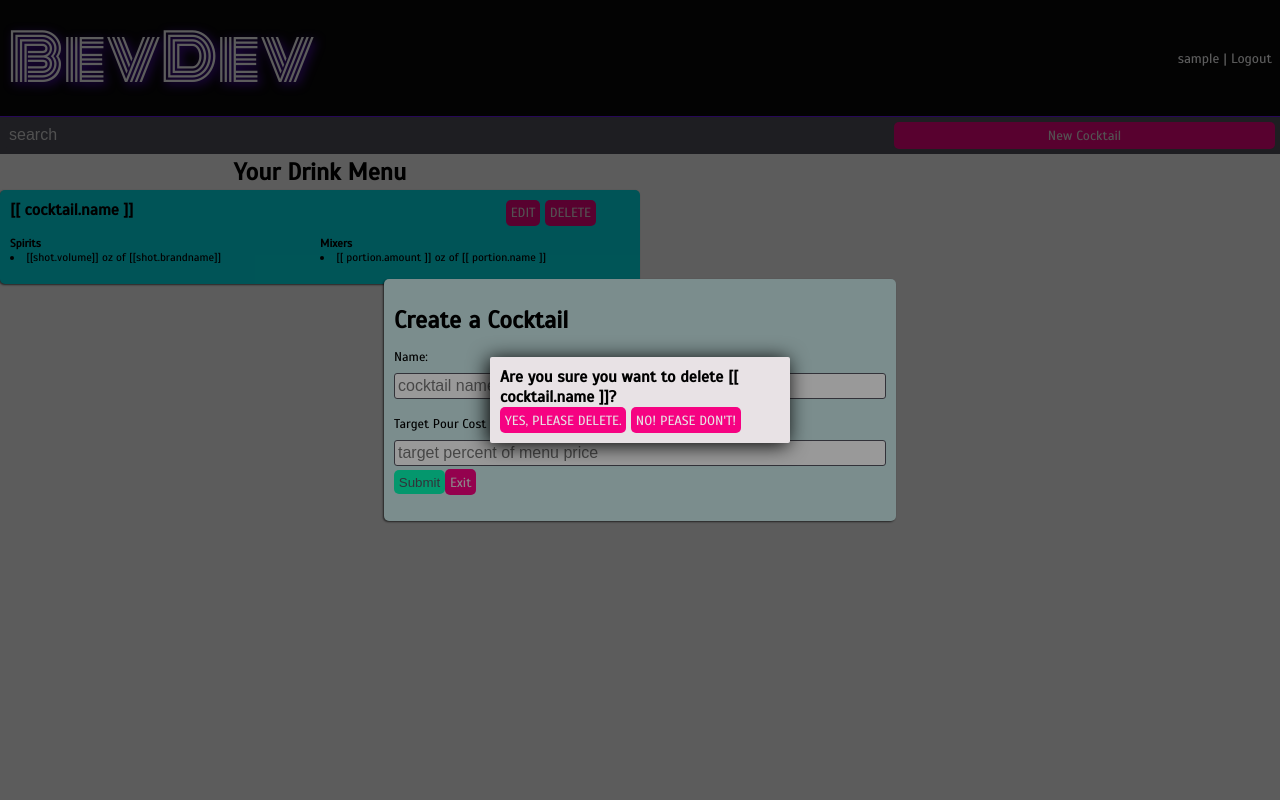
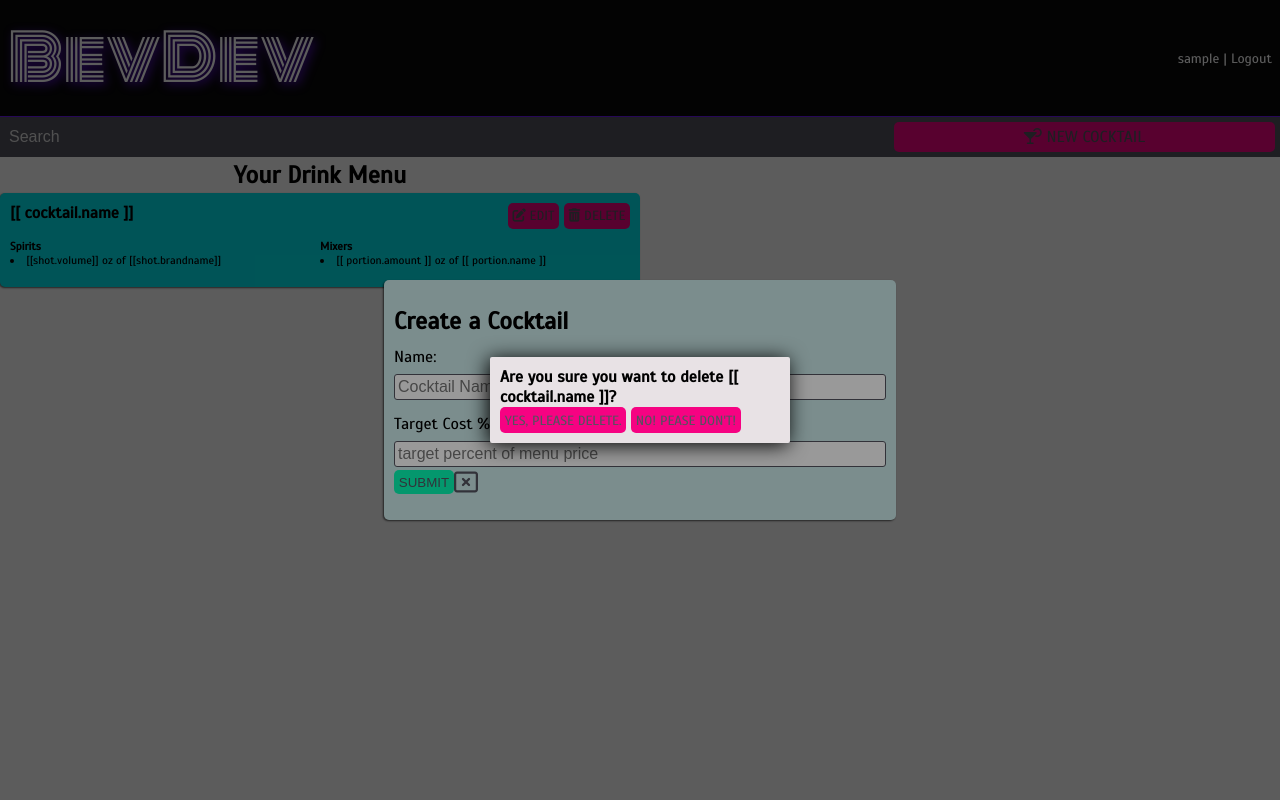
Before and after one commit to Momentum-Bev-Direct/Beverage-Director, a Django app: template templates/bevdir/home.html in a window 1280 px wide. Run offline with Django 3.2, Linux system fonts and the light colour scheme; the template is opened without the code that fills it, so the values that code supplies are empty; the visitor is signed in with stand-in values (Sample User, id 1); parts of the project's set-up code (start-up, migrations or seed data) failed here and were passed over; some libraries are stand-ins or nearby versions.

Commit message:
home page looking good

```diff
--- a/static/css/style.css
+++ b/static/css/style.css
@@ -180,7 +180,7 @@ form li {
     padding: 1rem;
     margin: 1.5rem;
     background-color: var(--highlight_blue);
-    font-family: var(--font_cursive_1);
+    font-family: var(--font_body);
     background-blend-mode: color;
     border-radius: 10px;
 }
@@ -289,7 +289,7 @@ form li {
 .btn {
     font-family: var(--font_body);
     background-color: var(--button_std);
-    color:var(--highlight_pink);
+    color:var(--stroke_lighter);
     padding: .3rem;
     border-radius: 5px;
     border: none;
@@ -365,13 +365,13 @@ form li {
 }
 
 .fa-window-close {
-    color: var(--button_std);
-    font-size: 2rem;
-    float: right;
+    color: var(--stroke_lighter);
+    font-size: 1.5rem;
+    float:right;
 }
 
 .fa-window-close:hover {
-    color: var(--stroke_lighter);
+    color: var(--stroke_dark);
 }
 
 .fa-plus-circle{
@@ -384,12 +384,12 @@ form li {
 .fa-plus-circle:hover {
     color:var(--stroke_lighter);
 }
-.far{
+/* .far{
     color:var(--stroke_dark);
     background-color: var(--button_std);
     padding: .3rem;
     border-radius: 5px;
-    box-shadow: -1px 1px 3px rgba(0, 0, 0);
+    box-shadow: -1px 1px 3px rgba(0, 0, 0); */
 }
 .fa-trash-alt:hover, .far:hover{
     color:var(--stroke_lighter);
--- a/templates/bevdir/drink_builder_edit.html
+++ b/templates/bevdir/drink_builder_edit.html
@@ -586,7 +586,7 @@ Drink Builder
             runningPrice += parseFloat(allPortions[i].amountCost)
           }
         }
-        this.totalPrice = runningPrice
+       this.totalPrice = runningPrice
       })
     }
   })
--- a/templates/bevdir/home.html
+++ b/templates/bevdir/home.html
@@ -31,9 +31,9 @@ BevDev Home
     </div>
   </header>
   <nav class="wide-100 dark-bg nav flex space-between pad-5">
-    <input type="text" v-model="search" placeholder="search"
+    <input type="text" v-model="search" placeholder="Search"
       class="wide-70 input-default dark-bg text-white lt-placeholder" />
-    <button class="btn wide-30" @click="createModalAction">New Cocktail</button>
+    <button class="btn wide-30 txt-1" @click="createModalAction"> <i class="fas fa-cocktail"> </i> NEW COCKTAIL</button>
   </nav>
 
   <!------NEW COCKTAIL MODAL------->
@@ -43,16 +43,17 @@ BevDev Home
         <form class="wide-100 flex flex-wrap flex-start align-center">
           <p class="wide-100 bold">Create a Cocktail</p>
           <div class="vert-padding-3 wide-100">
-            <label for="new-cocktail-name" class="label-default">Name:</label>
-            <input class="input-default" v-model="newCocktail.name" id="new-cocktail-name" placeholder="cocktail name" required>
+            <label for="new-cocktail-name" class="label-default txt-1">Name:</label>
+            <input class="input-default" v-model="newCocktail.name" id="new-cocktail-name" placeholder="Cocktail Name"
+              required>
           </div>
           <div class="vert-padding-3 wide-100">
-            <label class="label-default" for="new-cocktail-target">Target Pour Cost %:</label>
+            <label class="label-default txt-1" for="new-cocktail-target">Target Cost %:</label>
             <input class="input-default" v-model="newCocktail.target" type="new-cocktail-target" type="number" min="1"
               max="100" oninput="validity.valid||(value='')" placeholder="target percent of menu price" required>
           </div>
-          <button @click="submitNewCocktail" class="btn-alt">Submit</button>
-          <button @click="createModalAction" class="btn">Exit</button>
+          <button @click="submitNewCocktail" class="btn-alt">SUBMIT</button>
+          <i @click="createModalAction" class="far fa-window-close flex flex-end-self"></i>
         </form>
       </div>
     </div>
@@ -62,16 +63,16 @@ BevDev Home
       <div v-bind:id="cocktail.id" @click="modalAction(cocktail.id)"
         class="menu-item hover-blue-dark wide-100 flex-wrap default-shadow">
         <p class="bold wide-80">[[ cocktail.name ]]</p>
-        <div class="wide-20"v-if="showModal==cocktail.id">
-          <a v-bind:href="`/cocktails/${cocktail.id}`"><button class="btn">EDIT</button></a>
-          <button v-if="showModal==cocktail.id" @click="showDeleteModal=(cocktail.id)" class="btn">DELETE</button>
+        <div class="wide-25" v-if="showModal==cocktail.id">
+          <a v-bind:href="`/cocktails/${cocktail.id}`"><button class="btn"><i class="fas fa-edit"></i> EDIT</button></a>
+          <button v-if="showModal==cocktail.id" @click="showDeleteModal=(cocktail.id)" class="btn"><i class="fas fa-trash-alt"></i> DELETE</button>
         </div>
         <!-- hidden items  -->
         <div class="wide-100 flex vert-padding-10" v-if="showModal==cocktail.id">
           <div class="wide-50 height-100">
             <p class="txt-h bold">Spirits</p>
             <ul class='ingredient-ul'>
-                <li class="txt-h"v-for="shot in cocktail.shots">[[shot.volume]] oz of [[shot.brandname]]</li>
+              <li class="txt-h" v-for="shot in cocktail.shots">[[shot.volume]] oz of [[shot.brandname]]</li>
             </ul>
           </div>
           <div class="wide-50 height-100 ">
@@ -82,7 +83,6 @@ BevDev Home
             </ul>
           </div>
 
-            <!-- <button @click="showModal=-1" class="btn">CLOSE</button> -->
         </div>
       </div>
       <!-- DELETE CONFIRMATION MODAL -->
@@ -108,7 +108,7 @@ BevDev Home
   let menuGraph = {
     delimiters: ['[[', ']]'],
     props: {
-      'labels':Array,
+      'labels': Array,
       'totaldata': Array,
       'menudata': Array,
     },
@@ -116,7 +116,7 @@ BevDev Home
       return {
         labels: "",
         totaldata: "",
-        menudata:"",
+        menudata: "",
       }
     },
     template: `
@@ -140,7 +140,7 @@ BevDev Home
               // backgroundColor: 'rgba(167, 231, 231, 1)',
               // backgroundColor: 'rgba(107, 21, 241, .6)',
               borderWidth: 1,
-              },{
+            }, {
               label: 'Menu Price',
               data: this.menudata,
               // backgroundColor: 'rgba(167, 231, 231, .6)',
@@ -151,8 +151,8 @@ BevDev Home
           },
           options: {
             legend: {
-              labels:{
-                fontFamily:"'Scada', sans-serif"
+              labels: {
+                fontFamily: "'Scada', sans-serif"
               },
             },
             responsive: true,
@@ -166,7 +166,7 @@ BevDev Home
               xAxes: [{
                 ticks: {
                   // Include a dollar sign in the ticks
-                    callback: function(value, index, values) {
+                  callback: function (value, index, values) {
                     return '$' + value;
                   }
                 }
@@ -215,11 +215,11 @@ BevDev Home
     data: {
       cocktails: cocktails,
       labels: [],
-      totaldata:[],
-      menudata:[],
-      backgroundColorTotal:[],
-      backgroundColorMenu:[],
-      deletedCocktails:[],
+      totaldata: [],
+      menudata: [],
+      backgroundColorTotal: [],
+      backgroundColorMenu: [],
+      deletedCocktails: [],
       showModal: -1,
       showDeleteModal: -1,
       showCreateModal: false,
@@ -237,7 +237,7 @@ BevDev Home
         portions: {
           id: "",
           amount: "",
-          unit:"",
+          unit: "",
           cost: "",
           name: ""
         }
@@ -297,7 +297,7 @@ BevDev Home
         return filter_deleted
       }
     },
-    mounted(){
+    mounted() {
       for (let i = 0; i < this.cocktails.length; i++) {
         this.labels.push(cocktails[i].name)
         this.totaldata.push(cocktails[i].total)
```
Also changed, not shown: 1 other file. Lines whose indentation alone changed are shown as unchanged.
